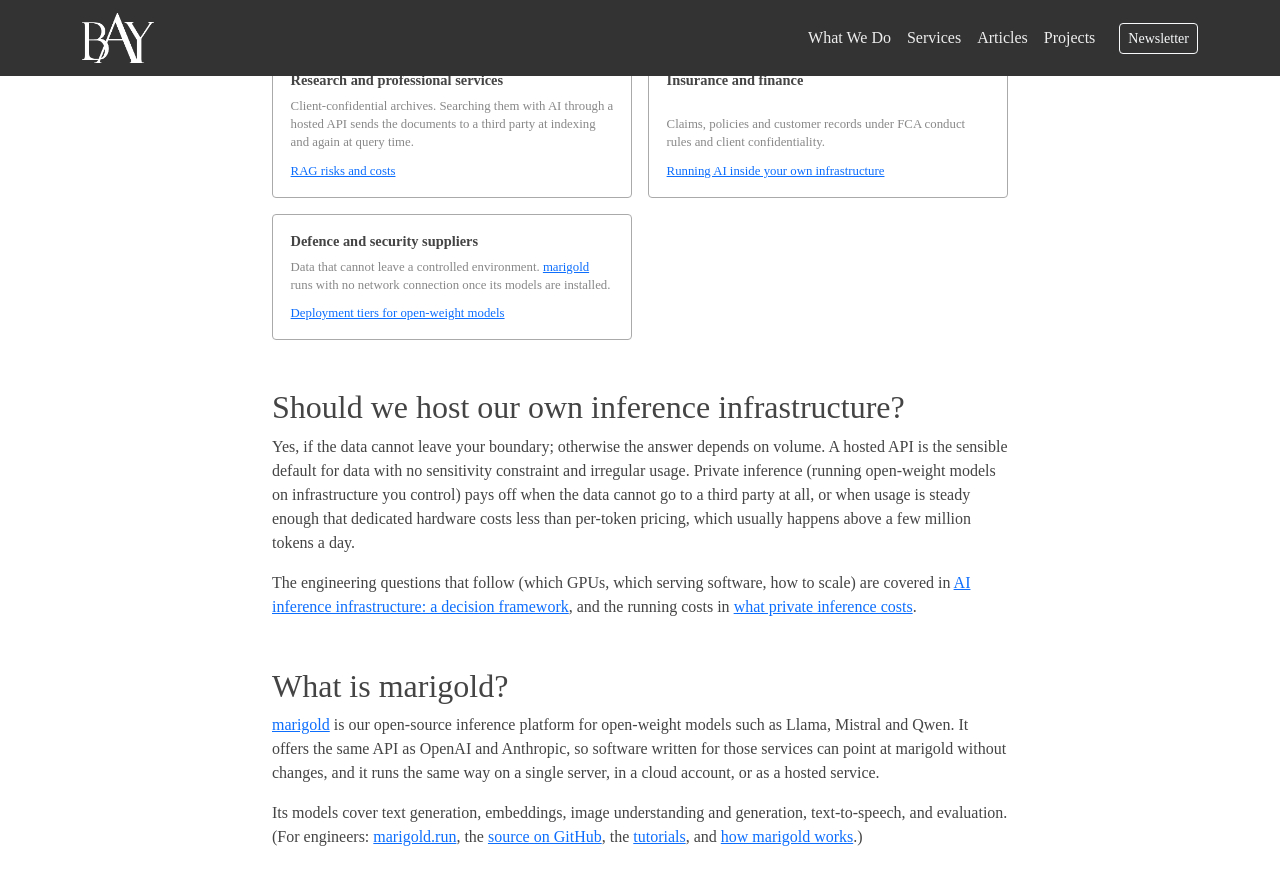
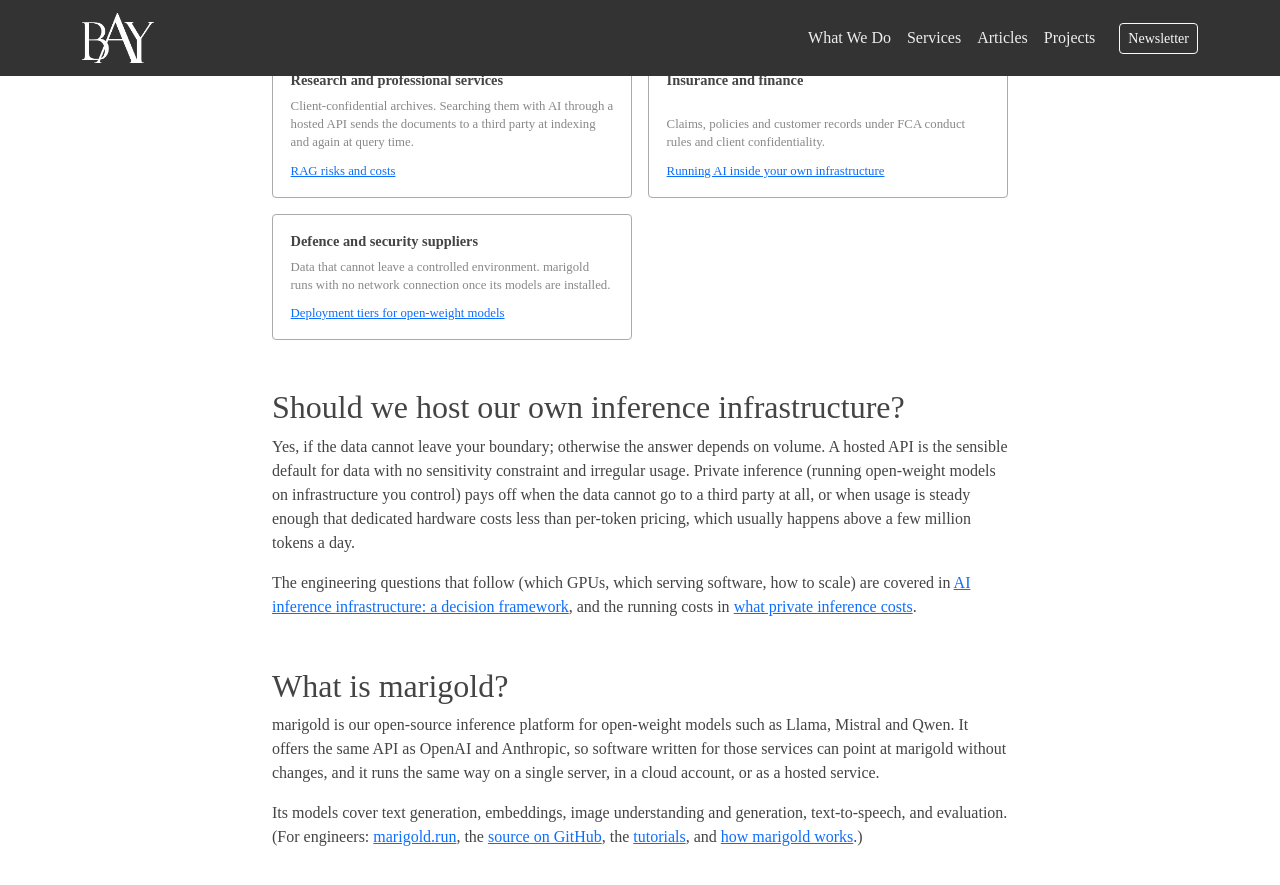
Before and after one commit to bayinfosys/bayinfosys.github.io, a Jekyll site: the page built from sovereign-ai.html, in a window 1280 px wide and 900 px high, scrolled down 1154 px. Shown: the top 885 px of the window. Built offline with Jekyll 4.4.1, drawn with Linux system fonts in a browser that asks for light colours; some of the changed text lies outside the part shown.

Commit message:
fix: link in label sov-ai

```diff
--- a/sovereign-ai.html
+++ b/sovereign-ai.html
@@ -91,7 +91,7 @@
           <div class="col-12 col-sm-6">
             <div class="library-card sov-sector">
               <span class="library-card__title">Defence and security suppliers</span>
-              <span class="library-card__desc">Data that cannot leave a controlled environment. <a href="https://marigold.run">marigold</a> runs with no network connection once its models are installed.</span>
+              <span class="library-card__desc">Data that cannot leave a controlled environment. marigold runs with no network connection once its models are installed.</span>
               <a href="/library/79-open-weights-deployment.html">Deployment tiers for open-weight models</a>
             </div>
           </div>
@@ -106,7 +106,7 @@
 
       <section class="mt-5" aria-labelledby="sov-marigold">
         <h2 id="sov-marigold">What is marigold?</h2>
-        <p><a href="https://marigold.run">marigold</a> is our open-source inference platform for open-weight models such as Llama, Mistral and Qwen. It offers the same API as OpenAI and Anthropic, so software written for those services can point at marigold without changes, and it runs the same way on a single server, in a cloud account, or as a hosted service.</p>
+        <p>marigold is our open-source inference platform for open-weight models such as Llama, Mistral and Qwen. It offers the same API as OpenAI and Anthropic, so software written for those services can point at marigold without changes, and it runs the same way on a single server, in a cloud account, or as a hosted service.</p>
         <p>Its models cover text generation, embeddings, image understanding and generation, text-to-speech, and evaluation. (For engineers: <a href="https://marigold.run">marigold.run</a>, the <a href="https://github.com/bayinfosys/marigold">source on GitHub</a>, the <a href="https://marigold.run/tutorials.html">tutorials</a>, and <a href="/library/64-marigold.html">how marigold works</a>.)</p>
       </section>
 
@@ -237,7 +237,7 @@
             <textarea class="form-control" id="sov-data" name="data" rows="3" placeholder="For example: member records, client contracts, claims notes."></textarea>
           </div>
           <div class="mb-3">
-            <label for="sov-usage" class="form-label">Expected usage (for hosted <a href="https://marigold.run">marigold</a>)</label>
+            <label for="sov-usage" class="form-label">Expected usage (for hosted marigold)</label>
             <input type="text" class="form-control" id="sov-usage" name="usage" placeholder="For example: 2,000 documents a day.">
           </div>
           <button type="submit" class="btn btn-custom">Send</button>
```
